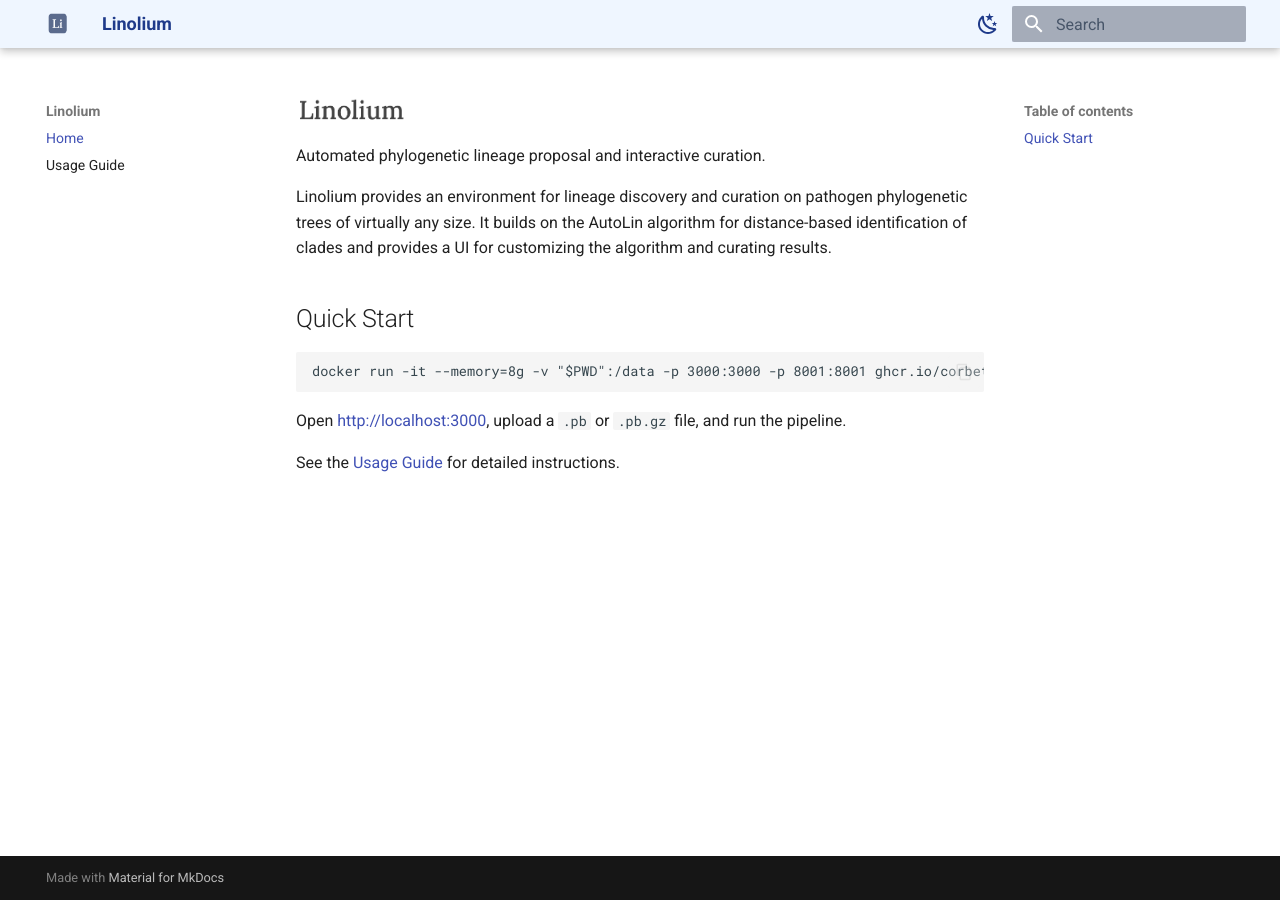
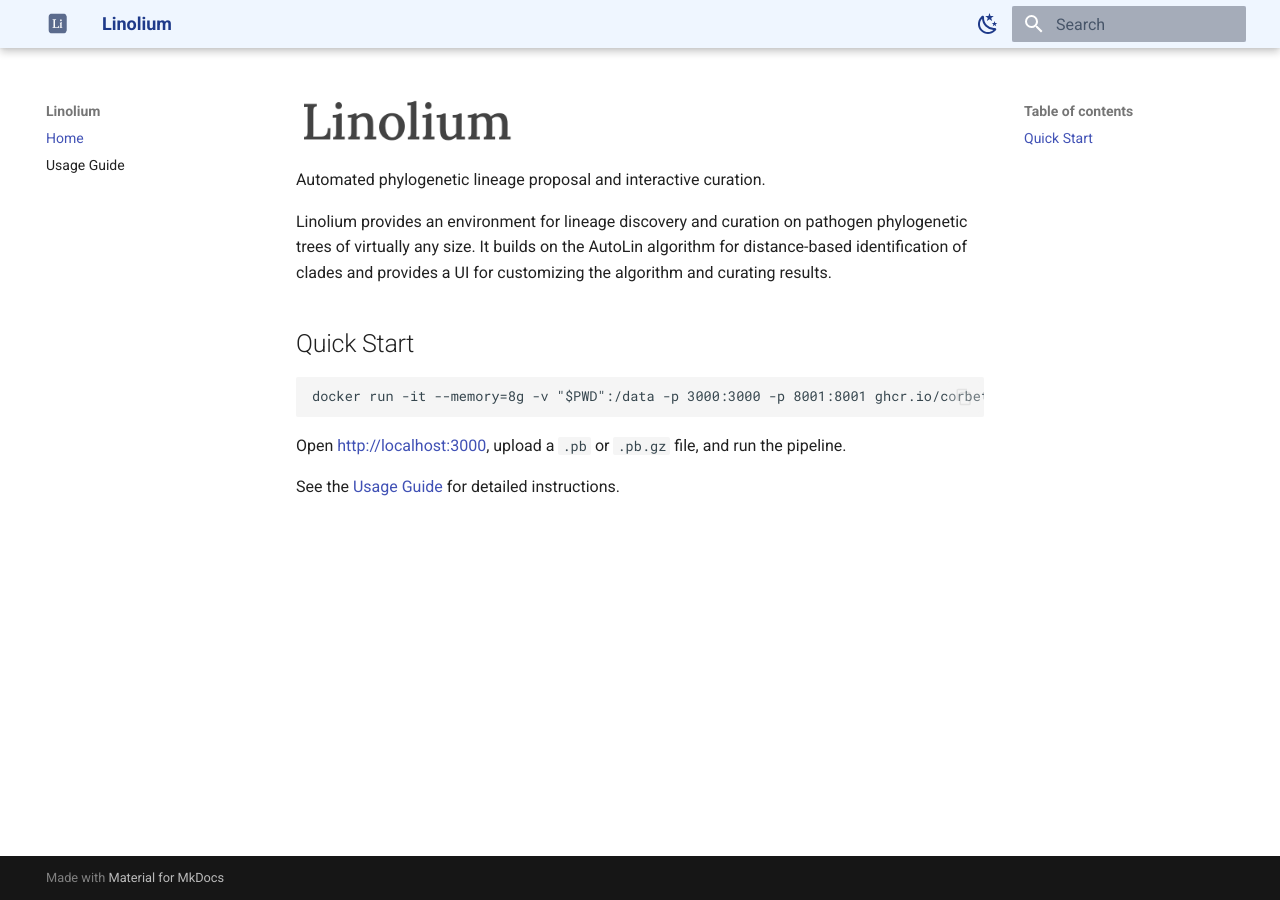
Before and after one commit to corbett-lab/lineage-curation, an MkDocs documentation site: the page built from docs/index.md, in a window 1280 px wide. Built offline with MkDocs 1.6.1 and Material for MkDocs 9.7.7, drawn with Linux system fonts in a browser that asks for light colours.

Commit message:
Double title image to 220px

```diff
--- a/docs/stylesheets/extra.css
+++ b/docs/stylesheets/extra.css
@@ -22,7 +22,7 @@
   line-height: 1;
 }
 .md-typeset img.title-img {
-  max-width: 110px;
+  max-width: 220px;
   height: auto;
   display: block;
 }
```
